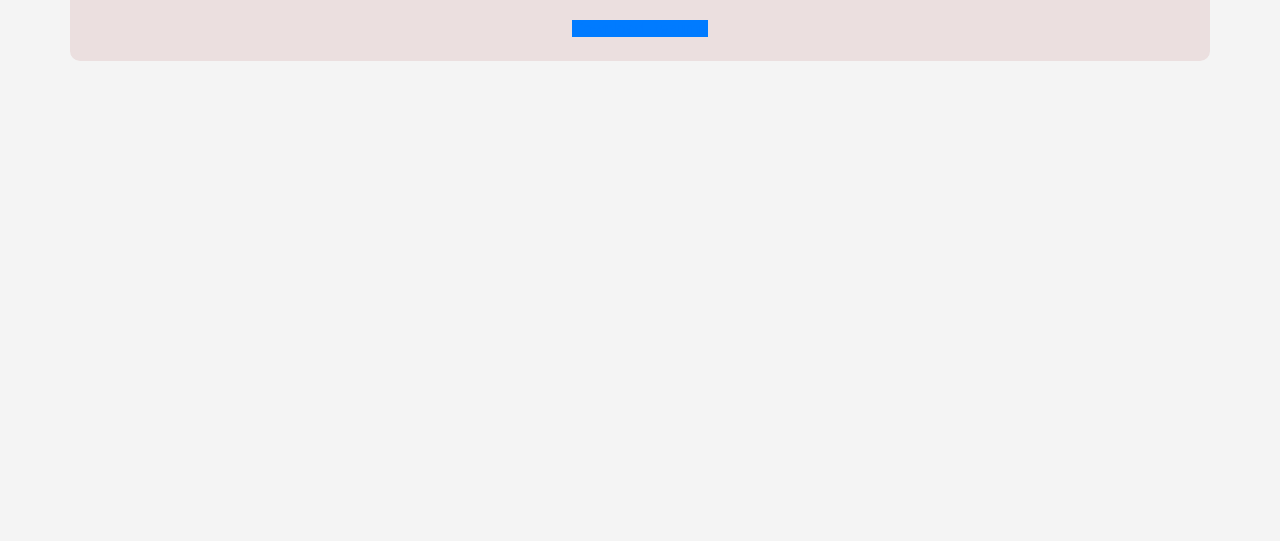
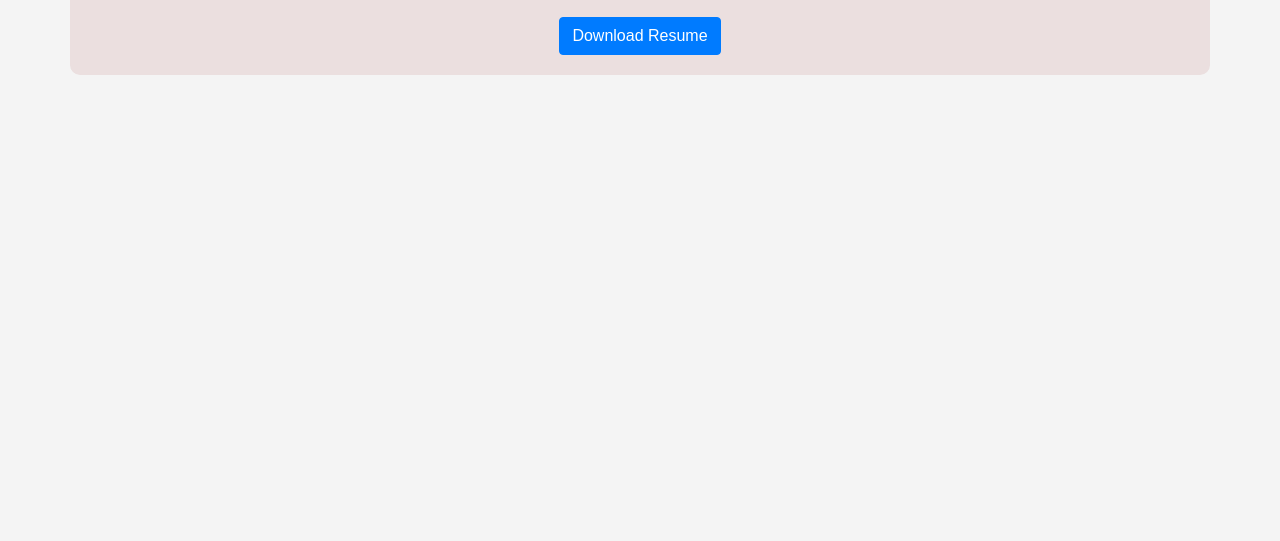
Before and after one commit to shahanasherin2208uv/Resume2, a plain HTML site: page index.html in a window 1280 px wide. Shown: the part 259-800 px from the top of the page. Drawn offline with nearby package versions, Linux system fonts and the light colour scheme.

Commit message:
Update index.html

```diff
--- a/index.html
+++ b/index.html
@@ -35,11 +35,11 @@
             color: #777;
             margin: 20px 0;
         }
-        .btn1{
+        .btn btn-primary{
             background-color: #007bff;
             border-color: #007bff;
         }
-        .btn1:hover {
+        .btn btn-primary:hover {
             background-color: #0056b3;
             border-color: #0056b3;
         }
@@ -77,7 +77,7 @@
 
         <h2>RESUME</h2>
         <p class="a">I am Shahana Sherin, a second-year Electronics and Communication Engineering student at GEC Kozhikode. I am passionate about technology and eager to learn more about electronics and communication systems. My studies have given me a strong foundation in these areas, and I am excited to apply my knowledge in practical ways.</p>
-        <a href="resume/0115_CV_SHAHANA_SHERIN.pdf" download class="btn1">Download Resume</a>
+        <a href="resume/0115_CV_SHAHANA_SHERIN.pdf" download class="btn btn-primary">Download Resume</a>
     </div>
 
     <script src="https://code.jquery.com/jquery-3.5.1.slim.min.js"></script>
```
